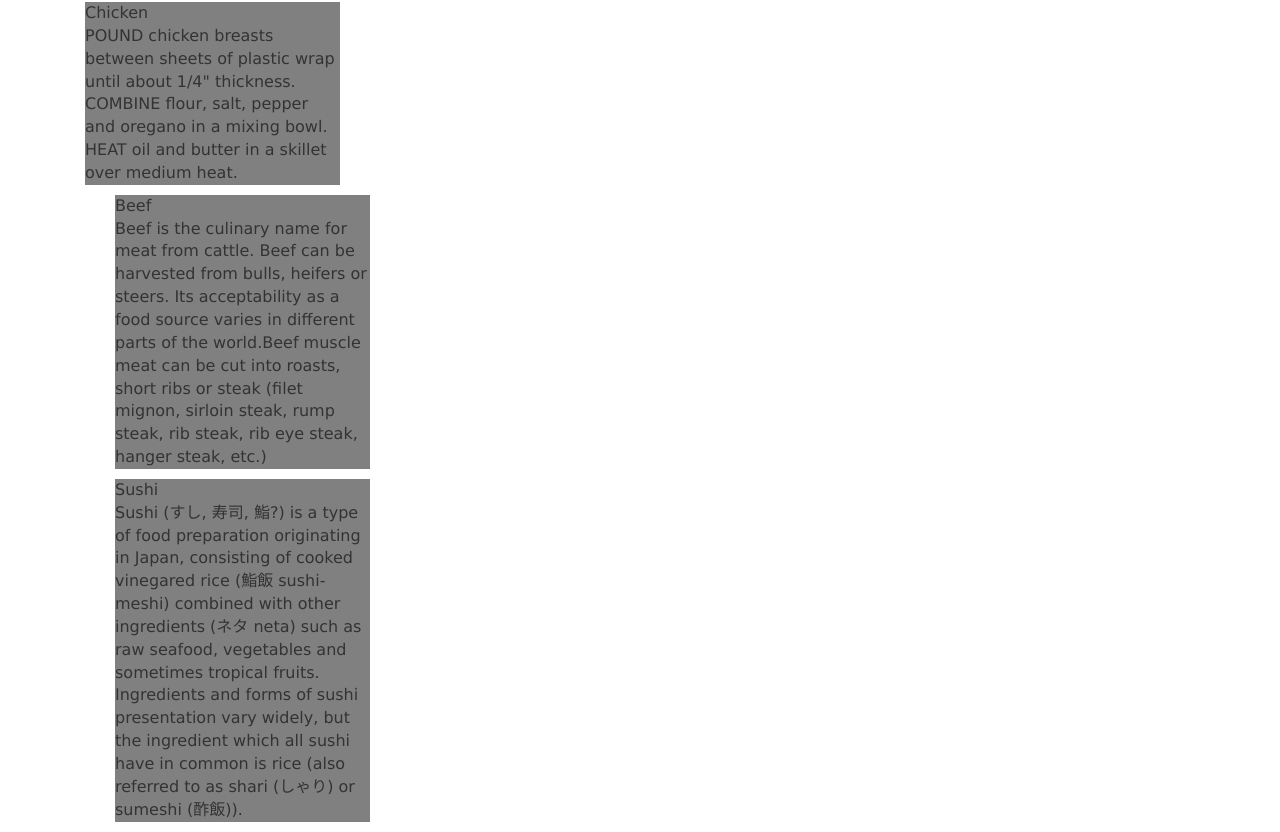
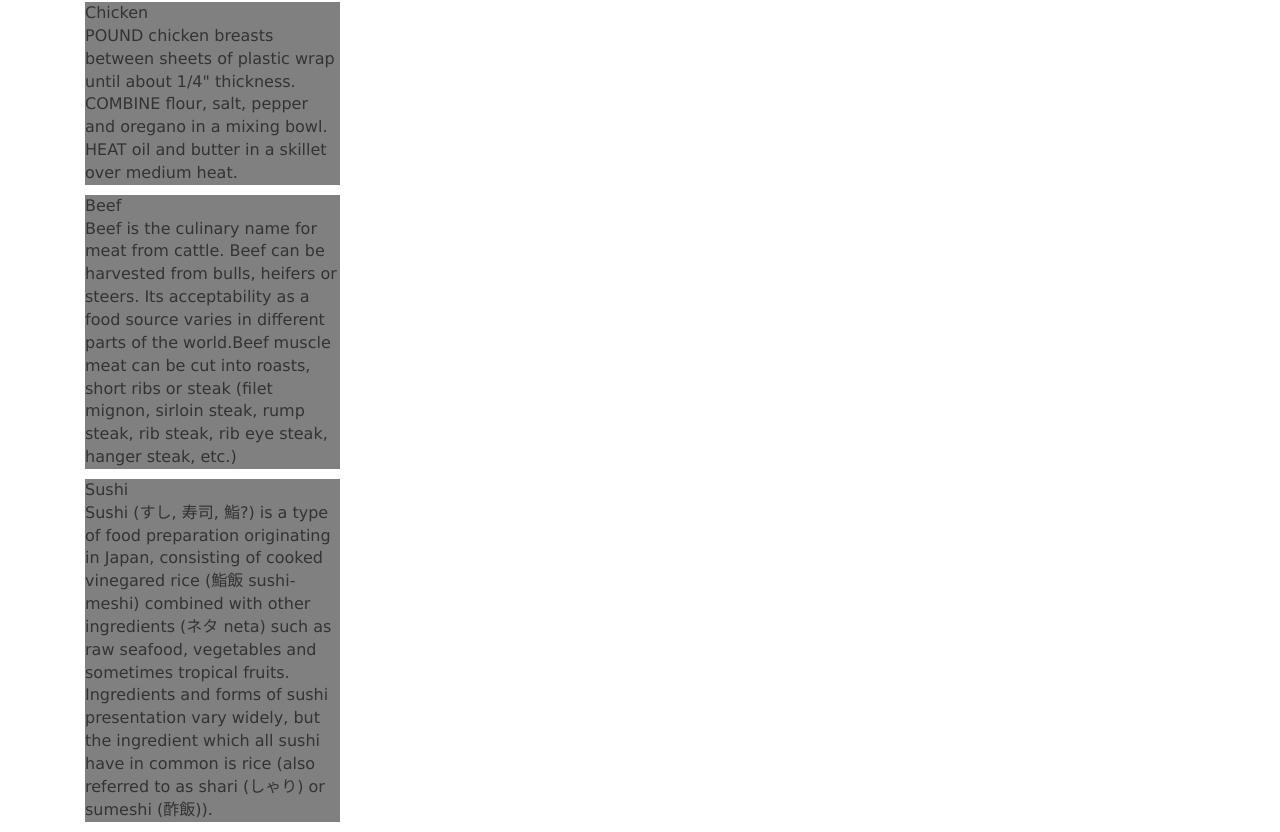
Before and after one commit to Hima1115/coursera-test, a plain HTML site: page module3-solution/index.html in a window 1280 px wide. Shown: the part 111-943 px from the top of the page. Drawn offline with Linux system fonts and the light colour scheme; a web font is replaced by a local one.

Commit message:
Change210-01/Mod 3

```diff
--- a/module3-solution/index.html
+++ b/module3-solution/index.html
@@ -50,7 +50,9 @@
 		</div>
 	  <div>
 	  </div>
+	  </section>
 
+      <section class="row">
       <div class="container">
 		<div class="col-md-3 col-sm-4 col-xs-6 ">
            <div id="beef_box">
@@ -62,6 +64,9 @@
 
       </div>
       </div>
+      </section>
+
+      <section class="row">
       <div class="container">
       <div class="col-md-3 col-sm-4 col-xs-6">
 
```
